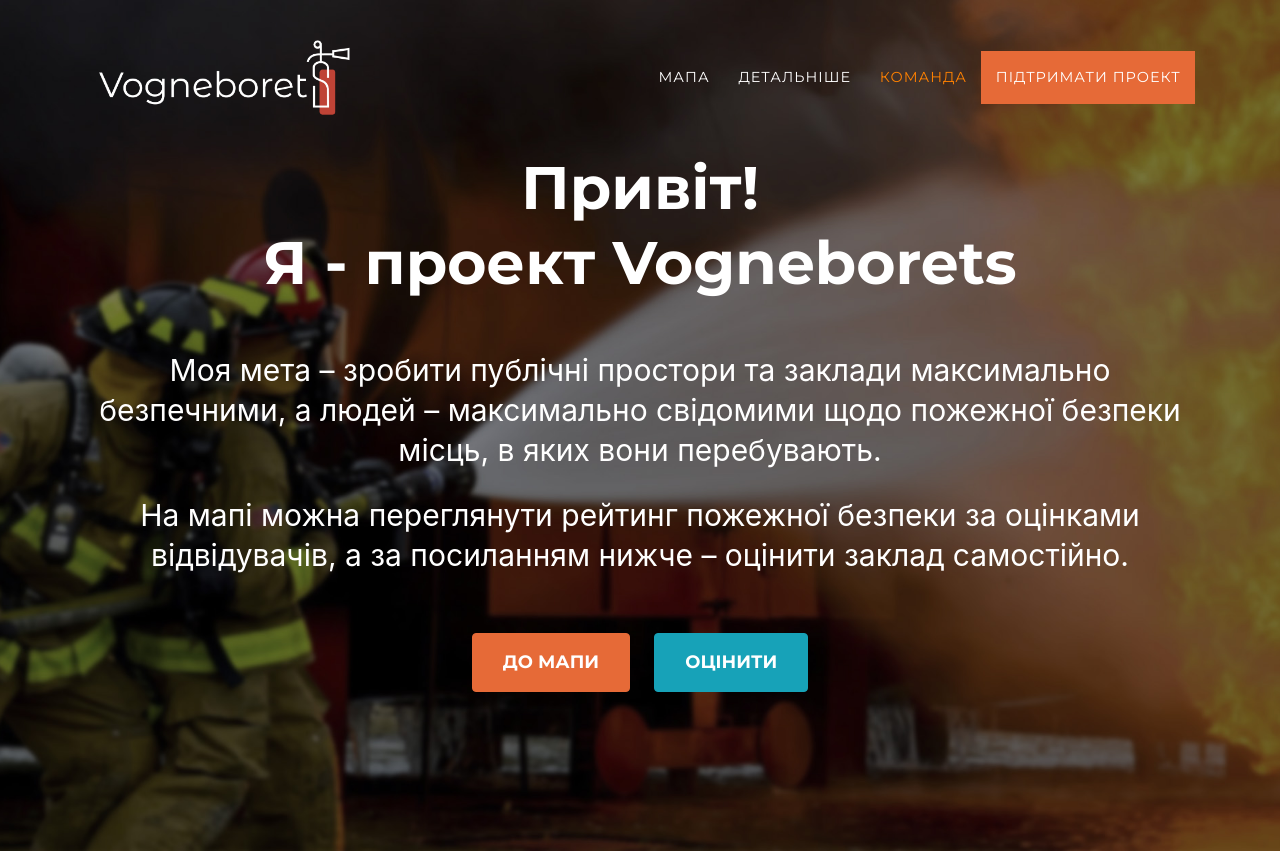
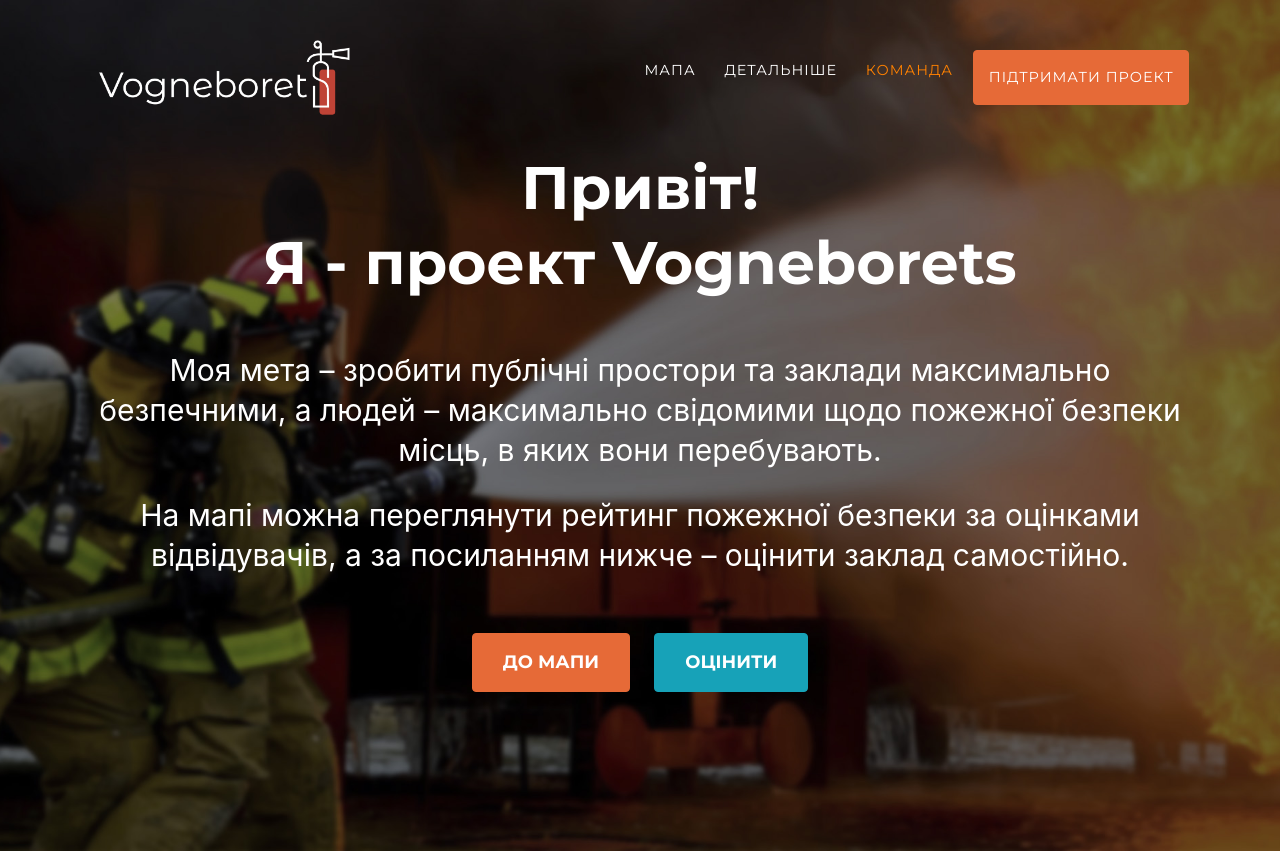
Before and after one commit to Bot-Zavod/vogneborets, a Flask app: template Website/templates/index.html in a window 1280 px wide. Shown: the top 851 px of the page. Run offline with Flask 2, Linux system fonts and the light colour scheme; the template is opened without the code that fills it, so the values that code supplies are empty; some libraries are stand-ins or nearby versions; some web fonts are replaced.

Commit message:
Button beautified

```diff
--- a/Website/static/css/agency.css
+++ b/Website/static/css/agency.css
@@ -97,6 +97,11 @@ img::-moz-selection {
   font-size: 18px;
   padding: 15px 30px;
   margin: 10px 10px 10px 10px;
+}
+
+.btn-s {
+  padding: 10px 10px;
+  margin: 6px 6px 6px 6px;
 }
 
 .btn-primary {
@@ -706,3 +711,8 @@ ul.social-buttons li a:active, ul.social-buttons li a:focus, ul.social-buttons l
 .navbar-custom {
   background-color: #000000;
 }
+
+#verticalButton
+{
+     vertical-align: middle
+}
--- a/Website/templates/index.html
+++ b/Website/templates/index.html
@@ -49,7 +49,7 @@
           <li class="nav-item">
             <a class="nav-link js-scroll-trigger" href="#team">Команда</a>
           <li class="nav-item">
-              <a class="nav-link btn-primary text-uppercase js-scroll-trigger" href="https://www.patreon.com/Vogneborets" target="_blank">Пiдтримати проект</a>
+            <a class="nav-link btn btn-primary btn-s text-uppercase js-scroll-trigger" href="https://www.patreon.com/Vogneborets" target="_blank">Пiдтримати проект</a>
           </li>
         </ul>
       </div>
```
